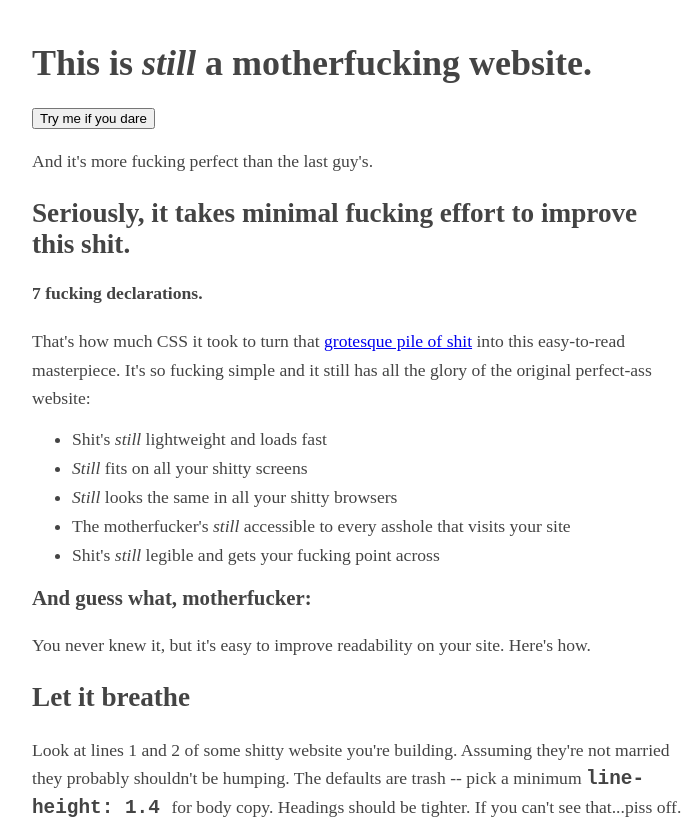
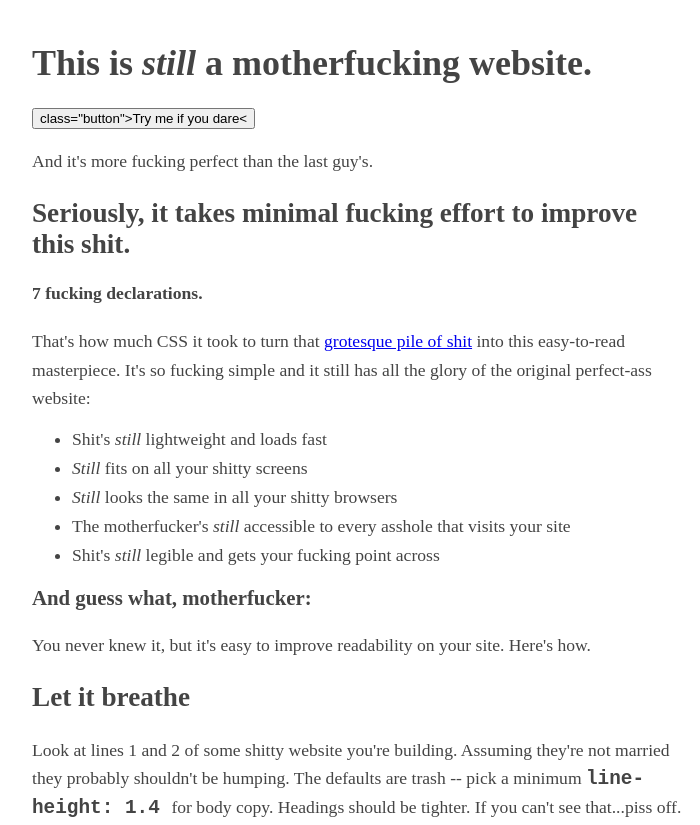
Before and after one commit to AdrienPeligry/button, a plain HTML site: page index.html in a window 1280 px wide. Shown: the top 825 px of the page, without its empty margins (283-983 px from the left). Drawn offline with Linux system fonts and the light colour scheme.

Commit message:
Update index.html

```diff
--- a/index.html
+++ b/index.html
@@ -14,7 +14,7 @@
 
  </h1>
 
-                <button onclick="myFunction()">Try me if you dare</button>
+                <button onclick="myFunction()"> class="button">Try me if you dare<</button>
 
 
         <p id="p1"> And it's more fucking perfect than the last guy's.
```
